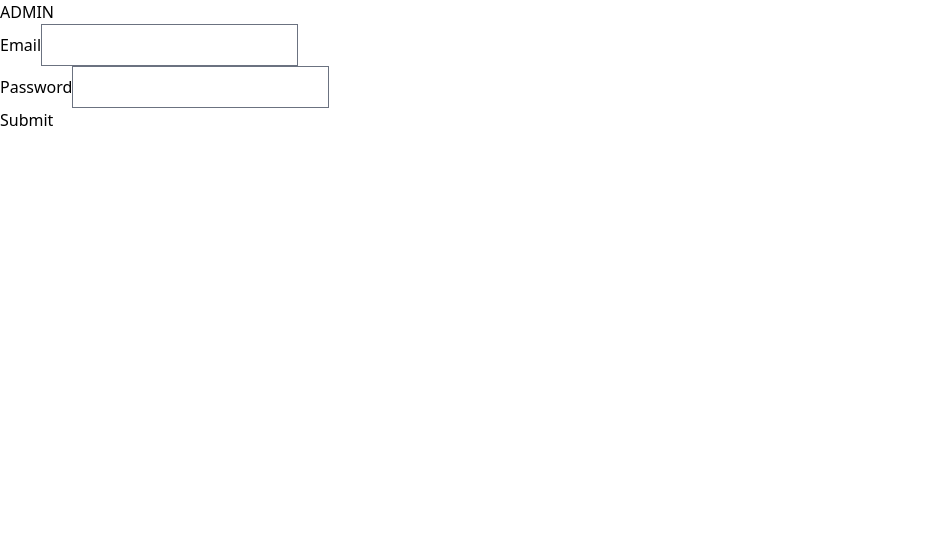
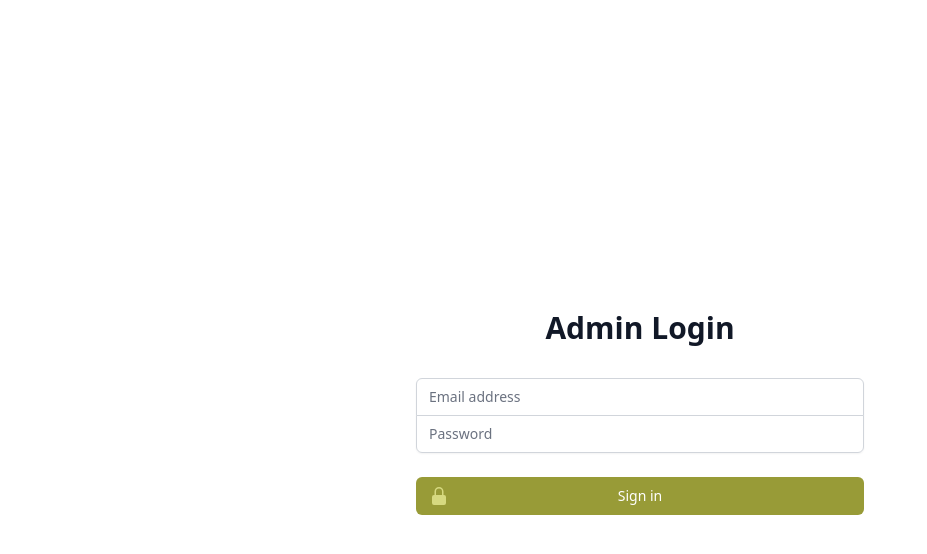
Before and after one commit to MillburnCSII/goodsports, a Next.js app: page /admin in a window 1280 px wide. Shown: the top 554 px of the page, without its empty margins (0-927 px from the left). Built offline with nearby package versions, Linux system fonts and the light colour scheme; no server answers.

Commit message:
Admin page styling because why not

```diff
--- a/components/Generic/GenericInput.tsx
+++ b/components/Generic/GenericInput.tsx
@@ -13,7 +13,7 @@ export default function GenericInput(props: bruh) {
         <div>
             <label
                 htmlFor={props.label}
-                className="block text-sm font-medium text-gray-700"
+                className="text-sm font-medium text-gray-700"
             >
                 {props.label}
             </label>
@@ -24,7 +24,7 @@ export default function GenericInput(props: bruh) {
                     id={props.label}
                     value={props.value}
                     onChange={(e) => props.onChange(e.target.value)}
-                    className={`shadow-sm focus:ring-primary focus:border-primary block w-full sm:text-sm border-gray-300 rounded-md ${props.className}`}
+                    className={`shadow-sm focus:ring-primary focus:border-primary sm:text-sm border-gray-300 rounded-md ${props.className}`}
                     placeholder={props.placeholder}
                     required={props.required}
                 />
--- a/pages/admin.jsx
+++ b/pages/admin.jsx
@@ -1,8 +1,11 @@
 import React from "react";
 import { useEffect, useState } from "react";
-import { getAuth, onAuthStateChanged, signInWithEmailAndPassword } from "firebase/auth"
-import { app, db, storage, auth } from "../firebaseConfig.js";
+import { onAuthStateChanged, signInWithEmailAndPassword } from "firebase/auth";
+import { auth } from "../firebaseConfig.js";
 import Router from "next/router.js";
+import GenericInput from "../components/Generic/GenericInput";
+import GenericButton from "../components/Generic/GenericButton";
+import { LockClosedIcon } from "@heroicons/react/20/solid";
 
 export default function Admin() {
     const [email, setEmail] = useState("");
@@ -11,35 +14,92 @@ export default function Admin() {
     useEffect(() => {
         onAuthStateChanged(auth, (user) => {
             if (user) {
-               Router.push('/create_post')
+                Router.push("/create_post");
             }
         });
-    })
+    });
     function handleSubmit(e) {
         e.preventDefault();
         console.log("submit");
 
-        signInWithEmailAndPassword(auth, email, password).then(() => {
-            console.log("logged in!!");
-            Router.push('/create_post')
-        }).catch((error) => {
-            console.error('Error signing in', error);
-            alert("wrong password or email!!")
-        });
+        signInWithEmailAndPassword(auth, email, password)
+            .then(() => {
+                console.log("logged in!!");
+                Router.push("/create_post");
+            })
+            .catch((error) => {
+                console.error("Error signing in", error);
+                alert("wrong password or email!!");
+            });
     }
 
     return (
         <>
-            <h1>ADMIN</h1>
-            <form onSubmit={handleSubmit}>
-                <label htmlFor="email">Email</label>
-                <input type="text" id="email" name="email" onChange={e=>setEmail(e.target.value)} />
-                <br></br>
-                <label htmlFor="password">Password</label>
-                <input type="password" id="password" name="password" onChange={e=>setPassword(e.target.value)} />
-                <br></br>
-                <button type="submit">Submit</button>
-            </form>
+            <div className="min-h-screen flex items-center justify-center py-12 px-4 sm:px-6 lg:px-8">
+                <div className="max-w-md w-full space-y-8">
+                    <div>
+                        <h2 className="mt-6 text-center text-3xl font-extrabold text-gray-900">
+                            Admin Login
+                        </h2>
+                    </div>
+                    <form className="mt-8 space-y-6" onSubmit={handleSubmit}>
+                        <div className="rounded-md shadow-sm -space-y-px">
+                            <div>
+                                <label
+                                    htmlFor="email-address"
+                                    className="sr-only"
+                                >
+                                    Email address
+                                </label>
+                                <input
+                                    id="email-address"
+                                    name="email"
+                                    type="email"
+                                    autoComplete="email"
+                                    required
+                                    className="appearance-none rounded-none relative block w-full px-3 py-2 border border-gray-300 placeholder-gray-500 text-gray-900 rounded-t-md focus:outline-none focus:ring-primary focus:border-primary focus:z-10 sm:text-sm"
+                                    placeholder="Email address"
+                                    value={email}
+                                    onChange={(e) => setEmail(e.target.value)}
+                                />
+                            </div>
+                            <div>
+                                <label htmlFor="password" className="sr-only">
+                                    Password
+                                </label>
+                                <input
+                                    id="password"
+                                    name="password"
+                                    type="password"
+                                    autoComplete="current-password"
+                                    required
+                                    className="appearance-none rounded-none relative block w-full px-3 py-2 border border-gray-300 placeholder-gray-500 text-gray-900 rounded-b-md focus:outline-none focus:ring-primary focus:border-primary focus:z-10 sm:text-sm"
+                                    placeholder="Password"
+                                    value={password}
+                                    onChange={(e) =>
+                                        setPassword(e.target.value)
+                                    }
+                                />
+                            </div>
+                        </div>
+
+                        <div>
+                            <button
+                                type="submit"
+                                className="group relative w-full flex justify-center py-2 px-4 border border-transparent text-sm font-medium rounded-md text-white bg-primary focus:outline-none focus:ring-2 focus:ring-offset-2 focus:ring-primary"
+                            >
+                                <span className="absolute left-0 inset-y-0 flex items-center pl-3">
+                                    <LockClosedIcon
+                                        className="h-5 w-5 text-secondary"
+                                        aria-hidden="true"
+                                    />
+                                </span>
+                                Sign in
+                            </button>
+                        </div>
+                    </form>
+                </div>
+            </div>
         </>
     );
 }
```
